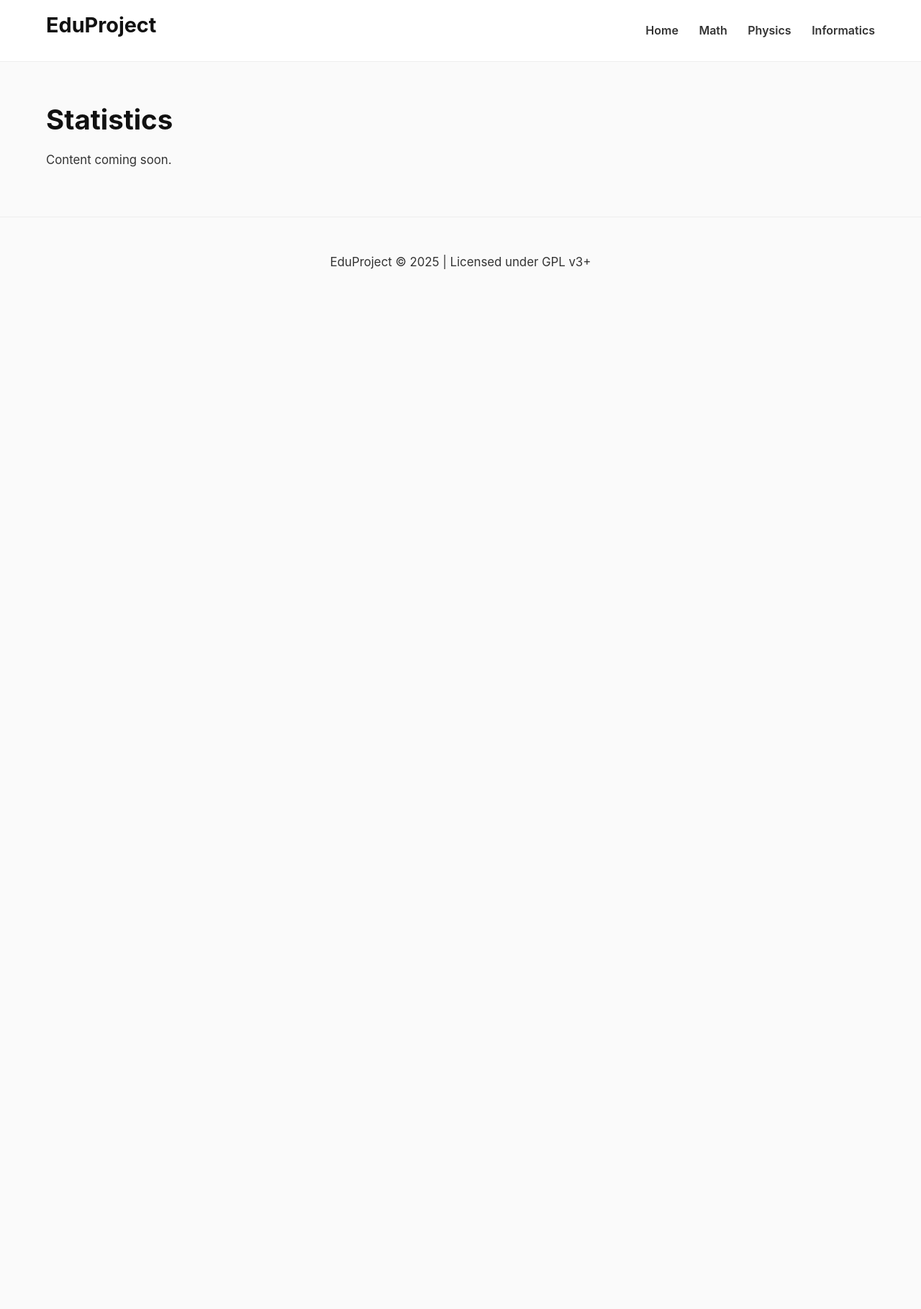
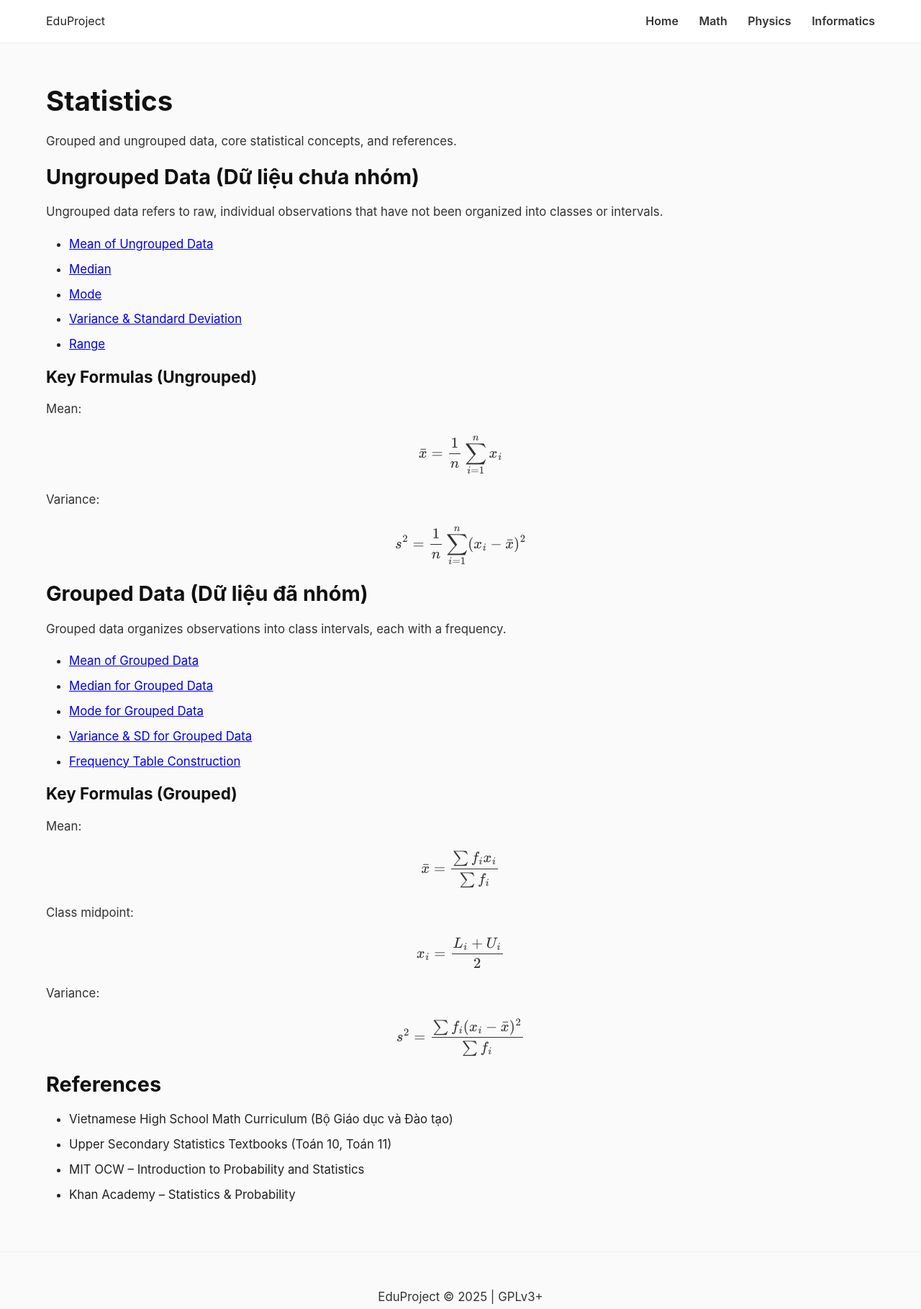
Before and after one commit to tudeptrai1712/personal-knowledge-project, a website: page src/math/statistics/index.html in a window 1280 px wide. Shown: the whole page at 72% size. Before the commit the page ends 800 px from the top, so only its background shows below. Drawn offline with nearby package versions, Linux system fonts and the light colour scheme; files that its build step writes are made by us from their sources.

Commit message:
commit this before doing smth else

```diff
--- a/src/math/statistics/index.html
+++ b/src/math/statistics/index.html
@@ -4,34 +4,130 @@
     <meta charset="UTF-8">
     <meta name="viewport" content="width=device-width, initial-scale=1.0">
     <title>Statistics | Personal Knowledge Project</title>
-    <link rel="stylesheet" href="../../assets/css/style.css">
+
+    <!-- Global CSS -->
+    <link rel="stylesheet" href="../assets/css/style.css">
+
+    <!-- MathJax Config -->
+    <script>
+        window.MathJax = {
+            tex: {
+                inlineMath: [['$', '$'], ['\\(', '\\)']],
+                displayMath: [['$$', '$$'], ['\\[', '\\]']]
+            }
+        };
+    </script>
+
+    <!-- MathJax CDN -->
+    <script async src="https://cdn.jsdelivr.net/npm/mathjax@3/es5/tex-chtml.js"></script>
 </head>
+
 <body>
 
-<!-- NAVIGATION -->
-<nav>
+<!-- Navigation -->
+<nav class="navbar">
     <div class="nav-inner">
-        <h2>EduProject</h2>
-        <div>
-            <a href="../../index.html">Home</a>
-            <a href="../index.html">Math</a>
-            <a href="../../physics/index.html">Physics</a>
-            <a href="../../informatics/index.html">Informatics</a>
+        <div class="nav-title">EduProject</div>
+        <div class="nav-links">
+            <a href="../index.html">Home</a>
+            <a href="../math/index.html">Math</a>
+            <a href="../physics/index.html">Physics</a>
+            <a href="../informatics/index.html">Informatics</a>
         </div>
     </div>
 </nav>
 
-<!-- MAIN CONTENT -->
 <div class="container">
+
     <header class="page-header">
         <h1>Statistics</h1>
-        <p class="subtitle">Content coming soon.</p>
+        <p class="subtitle">Grouped and ungrouped data, core statistical concepts, and references.</p>
     </header>
+
+    <main>
+
+        <!-- Section: Ungrouped Data -->
+        <section class="content-block">
+            <h2>Ungrouped Data (Dữ liệu chưa nhóm)</h2>
+            <p>Ungrouped data refers to raw, individual observations that have not been organized into classes or intervals.</p>
+
+            <ul class="chapter-list">
+                <li><a href="ungrouped/mean.html">Mean of Ungrouped Data</a></li>
+                <li><a href="ungrouped/median.html">Median</a></li>
+                <li><a href="ungrouped/mode.html">Mode</a></li>
+                <li><a href="ungrouped/variance.html">Variance & Standard Deviation</a></li>
+                <li><a href="ungrouped/range.html">Range</a></li>
+            </ul>
+
+            <h3>Key Formulas (Ungrouped)</h3>
+            <p>
+                Mean:
+                \[
+                \bar{x} = \frac{1}{n} \sum_{i=1}^{n} x_i
+                \]
+            </p>
+
+            <p>
+                Variance:
+                \[
+                s^2 = \frac{1}{n} \sum_{i=1}^n (x_i - \bar{x})^2
+                \]
+            </p>
+        </section>
+
+        <!-- Section: Grouped Data -->
+        <section class="content-block">
+            <h2>Grouped Data (Dữ liệu đã nhóm)</h2>
+            <p>Grouped data organizes observations into class intervals, each with a frequency.</p>
+
+            <ul class="chapter-list">
+                <li><a href="grouped/mean.html">Mean of Grouped Data</a></li>
+                <li><a href="grouped/median.html">Median for Grouped Data</a></li>
+                <li><a href="grouped/mode.html">Mode for Grouped Data</a></li>
+                <li><a href="grouped/variance.html">Variance & SD for Grouped Data</a></li>
+                <li><a href="grouped/frequency-table.html">Frequency Table Construction</a></li>
+            </ul>
+
+            <h3>Key Formulas (Grouped)</h3>
+
+            <p>
+                Mean:
+                \[
+                \bar{x} = \frac{\sum f_i x_i}{\sum f_i}
+                \]
+            </p>
+
+            <p>
+                Class midpoint:
+                \[
+                x_i = \frac{L_i + U_i}{2}
+                \]
+            </p>
+
+            <p>
+                Variance:
+                \[
+                s^2 = \frac{\sum f_i (x_i - \bar{x})^2}{\sum f_i}
+                \]
+            </p>
+        </section>
+
+        <!-- Section: References -->
+        <section class="content-block">
+            <h2>References</h2>
+            <ul class="chapter-list">
+                <li>Vietnamese High School Math Curriculum (Bộ Giáo dục và Đào tạo)</li>
+                <li>Upper Secondary Statistics Textbooks (Toán 10, Toán 11)</li>
+                <li>MIT OCW – Introduction to Probability and Statistics</li>
+                <li>Khan Academy – Statistics & Probability</li>
+            </ul>
+        </section>
+
+    </main>
 </div>
 
-<!-- FOOTER -->
 <footer>
-    <p>EduProject &copy; 2025 | Licensed under GPL v3+</p>
+    <p>EduProject © 2025 | GPLv3+</p>
 </footer>
 
 </body>
```
Also changed, not shown: src/math/geometry/index.html (+53 -13 lines).
